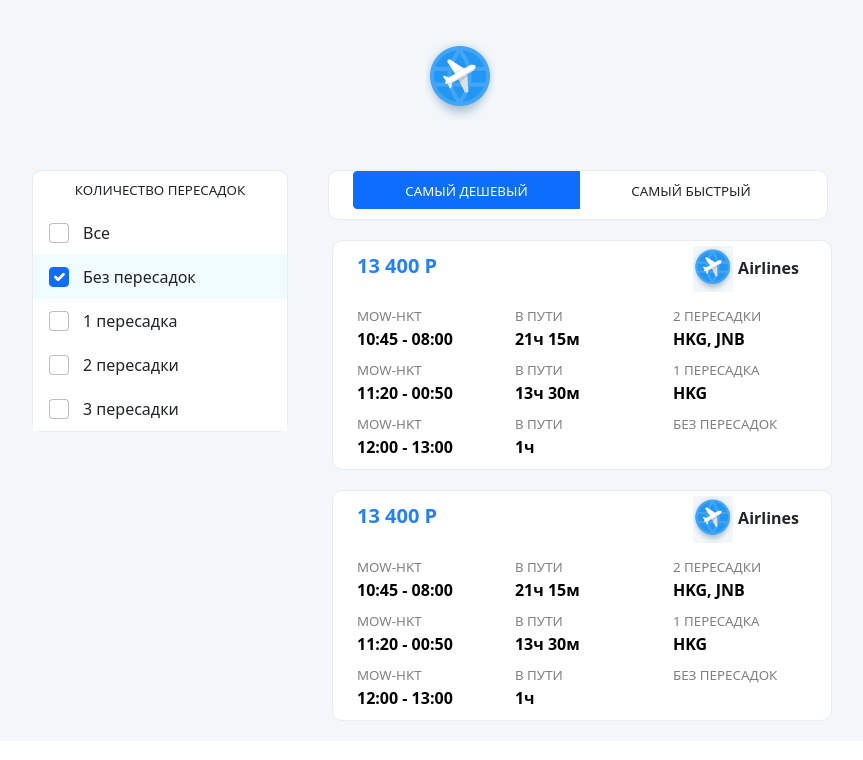
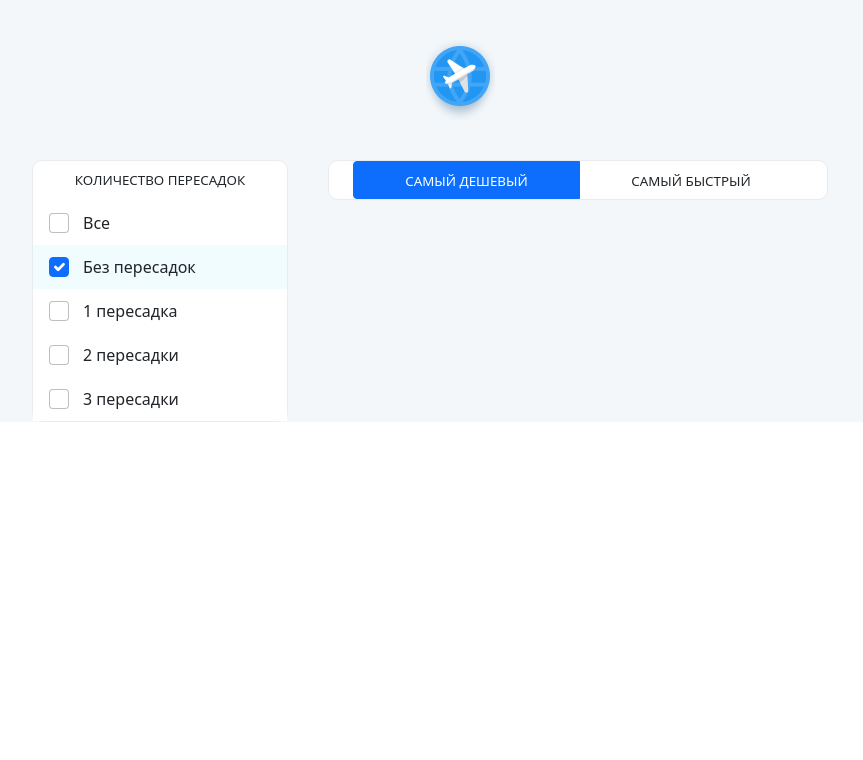
Before and after one commit to LLPeterX/hexlet-aviasales, a React (Create React App) app: page / in a window 1280 px wide. Shown: the top 760 px of the page, without its empty margins (180-1043 px from the left). Built offline with nearby package versions, Linux system fonts and the light colour scheme.

Commit message:
show samples

```diff
--- a/src/App.tsx
+++ b/src/App.tsx
@@ -4,9 +4,9 @@ import logo from './assets/logo.png'
 import './App.css'
 import TransferSelector from './components/TransferSelector';
 import ITransferFilter from './types/transferFilter';
-import Ticket from './components/Ticket';
 import Loader from './components/Loader'
 import useGetTickets from './hooks/useGetTickets';
+import AllTickets from './components/AllTickets';
 
 
 const initialTransfersState: ITransferFilter = {
@@ -26,7 +26,7 @@ function App() {
 
   // get data from server
   const [allTickets, isLoading] = useGetTickets();
-  console.log('App: loading:', isLoading, ', ticket:', allTickets);
+  //console.log('App: loading:', isLoading, ', ticket:', allTickets);
 
 
   // ---------------------- handlers --------------------------------
@@ -101,8 +101,9 @@ function App() {
           />
 
           <div>
-            <Ticket />
-            <Ticket />
+            {/* <AllTickets tickets={allTickets.slice(0, 10)} /> */}
+            {/* <Ticket />
+            <Ticket /> */}
           </div>
         </div>
       </div>
--- /dev/null
+++ b/src/components/AllTickets.tsx
@@ -0,0 +1,17 @@
+import React from 'react'
+import Ticket from './Ticket'
+import { ITicket } from '../types/ITicket'
+
+interface IProps {
+  tickets: ITicket[]
+}
+
+export default function AllTickets({ tickets }: IProps) {
+  return (
+    <div>
+      {
+        tickets.map((ticketItem, i) => <Ticket key={i} ticket={ticketItem} />)
+      }
+    </div>
+  )
+}
--- a/src/components/Ticket.tsx
+++ b/src/components/Ticket.tsx
@@ -1,20 +1,24 @@
 import React from 'react'
-import logo from '../assets/logo.png'
+//import logo from '../assets/logo.png'
 import './ticket.css';
 import TicketItem from './TicketItem';
+import { ITicket } from '../types/ITicket'
 
-export default function Ticket(): JSX.Element {
+interface IProps {
+  ticket: ITicket
+}
+
+export default function Ticket({ ticket }: IProps): JSX.Element {
   return (
     <div className="container ticket">
       <div className="row">
         <div className="col">
           <div className="price">
-            13 400 P
+            {ticket.price.toLocaleString()} Р
           </div>
         </div>
         <div className="col airlines">
-          <img src={logo} alt="logo" className="img" />
-          Airlines
+          {ticket.carrier} Airlines
         </div>
       </div>
 
@@ -22,7 +26,7 @@ export default function Ticket(): JSX.Element {
       <div className="ticket_container">
         <TicketItem destination={"MOW-HKT"} range={"10:45 - 08:00"} time={"21ч 15м"} transfersCount={2} transfersList={"HKG, JNB"} />
         <TicketItem destination={"MOW-HKT"} range={"11:20 - 00:50"} time={"13ч 30м"} transfersCount={1} transfersList={"HKG"} />
-        <TicketItem destination={"MOW-HKT"} range={"12:00 - 13:00"} time={"1ч"} transfersCount={0} />
+        {/* <TicketItem destination={"MOW-HKT"} range={"12:00 - 13:00"} time={"1ч"} transfersCount={0} /> */}
       </div>
 
 
--- a/src/components/ticket.css
+++ b/src/components/ticket.css
@@ -10,7 +10,7 @@
 .airlines {
   text-align: right;
   font-weight: bold;
-  padding-right: 20px;
+  padding: 10px;
 }
 
 .img {
--- a/src/hooks/useGetTickets.ts
+++ b/src/hooks/useGetTickets.ts
@@ -1,6 +1,6 @@
 import { useEffect, useState } from "react";
 import { ITicket } from '../types/ITicket'
-//import _ from 'lodash';
+import _ from 'lodash';
 
 /*
 Хук получения данных с сервера
@@ -27,8 +27,6 @@ export default function useGetTickets(): IReturnType {
 
 
     // get main data from server
-    // TODO: сделать цикл do ... while(!stop) с добавлением данных в массив allTickets[]
-    //debugger;
     do {
       const resp2 = await fetch(`http://localhost:3000/tickets1.json?searchId=${searchId}`);
       if (!resp2.ok) {
@@ -41,6 +39,11 @@ export default function useGetTickets(): IReturnType {
     } while (!stop);
 
     // finally
+
+    // сгруппировать данные по перевозчику (carrier):
+    const groupedByCarrier = _.groupBy(tickets, (item) => item.carrier);
+    console.log(groupedByCarrier);
+
     setAllTickets(tickets);
     setIsLoading(false);
   } // fetchTickets
--- /dev/null
+++ b/src/types/ICarrier.ts
@@ -0,0 +1,5 @@
+import { ITicket } from './ITicket'
+
+export interface ICarrier {
+  [carrier: string]: ITicket[]
+}
```
Also changed, not shown: 1 other file (tests, documents, lock files or other folders).
